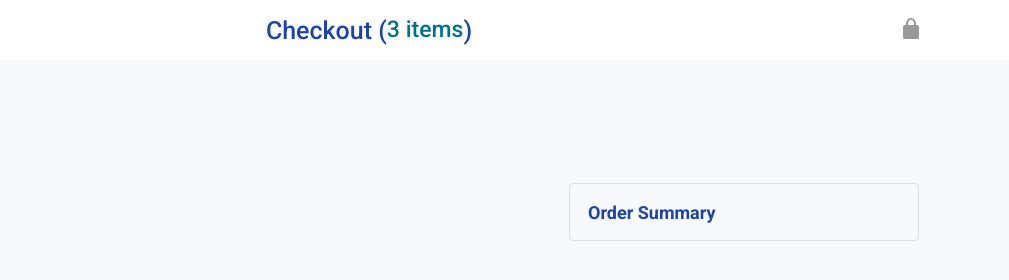
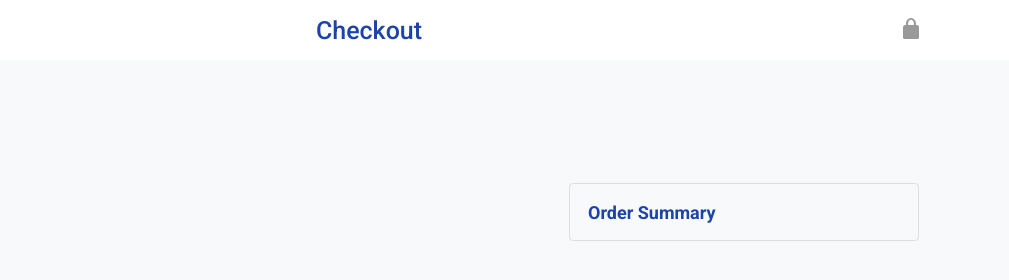
Before and after one commit to Achuz123/Amazon, a plain HTML site: page checkout.html in a window 1280 px wide. Shown: the full height of the page, 271-1280 px from the left. Drawn offline with Linux system fonts and the light colour scheme.

Commit message:
item removal

```diff
--- a/checkout.html
+++ b/checkout.html
@@ -31,10 +31,7 @@
           </a>
         </div>
 
-        <div class="checkout-header-middle-section">
-          Checkout (<a class="return-to-home-link" href="amazon.html">3 items</a
-          >)
-        </div>
+        <div class="checkout-header-middle-section">Checkout</div>
 
         <div class="checkout-header-right-section">
           <img src="images/icons/checkout-lock-icon.png" />
```
